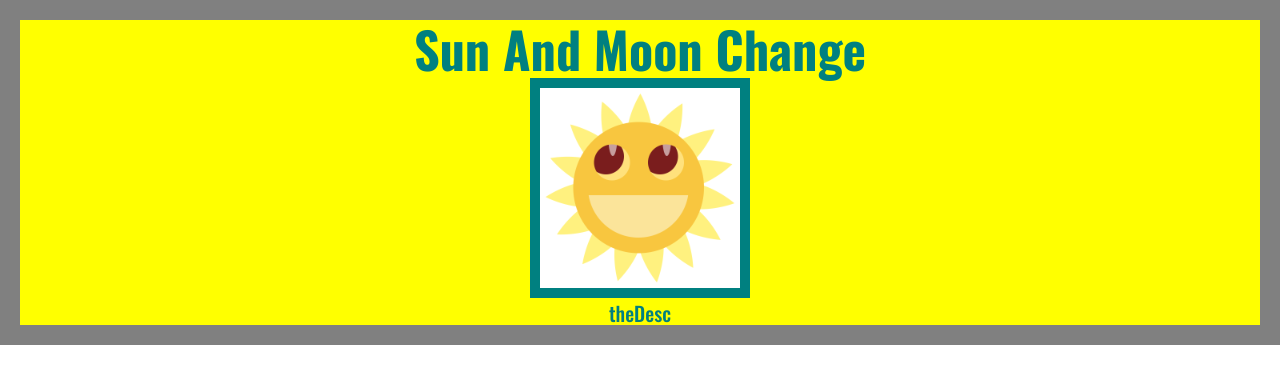
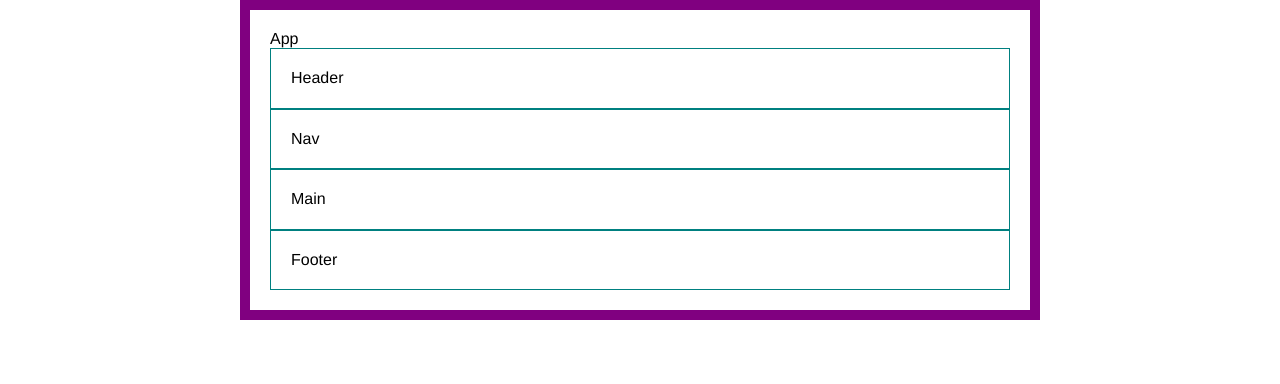
Before and after one commit to BangMacCreative/Web-1-Macaraeg-Rowena-Final, a React (Create React App) app: page / in a window 1280 px wide. Shown: the top 384 px of the page. Built offline with nearby package versions, Linux system fonts and the light colour scheme.

Commit message:
Adding SIngle Home Page

```diff
--- /dev/null
+++ b/src/React/App.jsx
@@ -0,0 +1,35 @@
+import React from 'react';
+import styled from 'styled-components';
+
+import Header from './Layout/Header.jsx';
+import Nav from './Layout/Nav.jsx';
+import Main from './Layout/Main.jsx';
+import Footer from './Layout/Footer.jsx';
+
+const App = () => {
+
+    return (
+        <AppStyled className='App'>
+            App
+            <Header/>
+            <Nav/>
+            <Main/>
+            <Footer/>
+        </AppStyled>
+    );
+}
+
+export default App;
+
+const AppStyled = styled.div`
+    border: solid 10px purple;
+    padding: 20px;
+    max-width:800px;
+    margin: auto;
+
+div{
+    border:solid 1px teal;
+    padding 20px
+}
+
+`;
--- a/src/React/Homework.jsx
+++ /dev/null
@@ -1,18 +0,0 @@
-import React from 'react';
-import styled from 'styled-components';
-
-import SunAndMoon from './SunAndMoon.jsx';
-
-const Homework = () => {
-    return (
-        <HomeworkStyled>
-            <SunAndMoon />
-        </HomeworkStyled>)
-}
-
-export default Homework;
-
-const HomeworkStyled = styled.div`
-background-color: gray;
-padding:20px;
-`;
--- /dev/null
+++ b/src/React/Layout/Footer.jsx
@@ -0,0 +1,17 @@
+import React from 'react';
+import styled from 'styled-components';
+
+const Footer = () => {
+
+    return (
+        <FooterStyled className='Footer'>
+            Footer
+        </FooterStyled>
+    );
+}
+
+export default Footer;
+
+const FooterStyled = styled.div`
+
+`;
--- /dev/null
+++ b/src/React/Layout/Header.jsx
@@ -0,0 +1,17 @@
+import React from 'react';
+import styled from 'styled-components';
+
+const Header = () => {
+
+    return (
+        <HeaderStyled className='Header'>
+            Header
+        </HeaderStyled>
+    );
+}
+
+export default Header;
+
+const HeaderStyled = styled.div`
+
+`;
--- /dev/null
+++ b/src/React/Layout/Main.jsx
@@ -0,0 +1,18 @@
+import React from 'react';
+import styled from 'styled-components';
+
+import Homework from '../Homework/Homework.jsx';
+const Main = () => {
+
+    return (
+        <MainStyled className='Main'>
+            Main
+        </MainStyled>
+    );
+}
+
+export default Main;
+
+const MainStyled = styled.div`
+
+`;
--- /dev/null
+++ b/src/React/Layout/Nav.jsx
@@ -0,0 +1,17 @@
+import React from 'react';
+import styled from 'styled-components';
+
+const Nav = () => {
+
+    return (
+        <NavStyled className='Nav'>
+            Nav
+        </NavStyled>
+    );
+}
+
+export default Nav;
+
+const NavStyled = styled.div`
+
+`;
--- a/src/React/SunAndMoon.jsx
+++ /dev/null
@@ -1,51 +0,0 @@
-import React, {useState} from 'react';
-import styled from 'styled-components';
-
-const SunAndMoon = () => {
-
-const[theImageSrc, theImageSrcUpdate] = useState('/assets/img/sun.png')
-const [theDesc, theDescUpdate] = useState('The Sun');
-
-const changeToMoon = ()=>{
-    theImageSrcUpdate('/assets/img/moon.png');
-    theDescUpdate('The Moon');
-}
-
-const changeToSun = () =>{
-    theImageSrcUpdate('/assets/img/sun.png');
-    theDescUpdate('TheSun');
-}
-    return (
-    <SunAndMoonStyled>
-       <h2>Sun And Moon Change</h2>
-
-        <img src={theImageSrc}
-        onMouseOver={changeToMoon}
-        onMouseOut={changeToSun}
-        />
-
-        <h3>theDesc</h3>
-    </SunAndMoonStyled>
-        )
-}
-
-export default SunAndMoon;
-
-const SunAndMoonStyled = styled.div`
-background-color: yellow;
-text-align: center;
-h2{
-    color: teal;
-    font-size: 50px;
-    margin: 0px;
-}
-h3{
-    color: teal;
-    font-size: 20px;
-    margin: 0px
-}
-img{
-    border: solid 10px teal;
-    background-color: white;
-}
-`;
--- a/src/index.js
+++ b/src/index.js
@@ -10,10 +10,11 @@ import 'react-app-polyfill/stable';
 import React from 'react';
 import ReactDOM from 'react-dom';
 
+
 /*---------------------------
 | Components
 ---------------------------*/
-import Homework from './React/Homework';
+import App from './React/App.jsx';
 
 /*---------------------------
 | Global Styles
@@ -24,4 +25,4 @@ import 'React/common/styles/global.scss';
 /*---------------------------
 | Render to DOM
 ---------------------------*/
-ReactDOM.render(<Homework />, document.getElementById('root'));
+ReactDOM.render(<App />, document.getElementById('root'));
```
